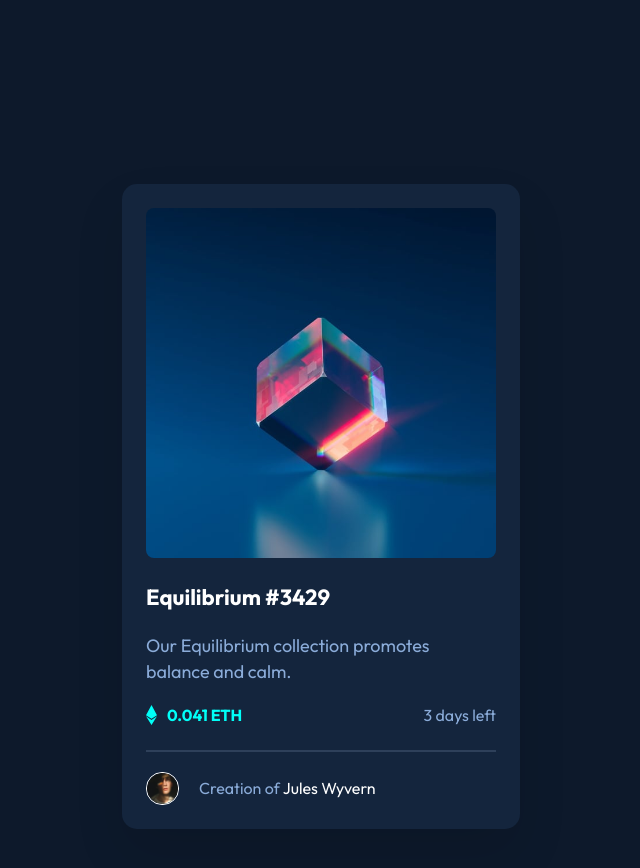
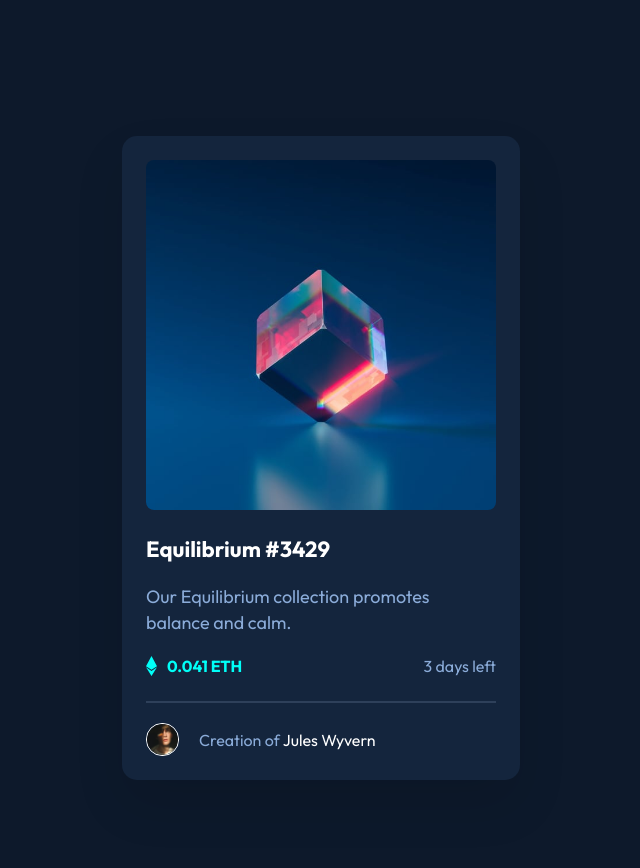
Before and after one commit to zanguraa/nft-preview-card-component, a plain HTML site: page index.html in a window 1280 px wide. Shown: the whole page, without its empty margins (319-959 px from the left). Drawn offline with Linux system fonts and the light colour scheme.

Commit message:
feat: change styles

```diff
--- a/styles.css
+++ b/styles.css
@@ -5,10 +5,14 @@
 }
 
 body {
+    display: flex;
     background-color: var(--Very-dark-blue);
     font-family: 'Outfit', sans-serif;
     max-width: 1440px;
     height: 900px;
+    align-items: center;
+    align-content: center;
+    justify-content: center;
 }
 
 main {
@@ -17,10 +21,8 @@ main {
 }
 
 .card-container {
-    margin-top: 176px;
     position: relative;
     width: 350px;
-    /* height: 596px; */
     background: hsl(216, 50%, 16%);
     box-shadow: 0px 25px 50px rgb(0 0 0 / 10%);
     border-radius: 15px;
```
